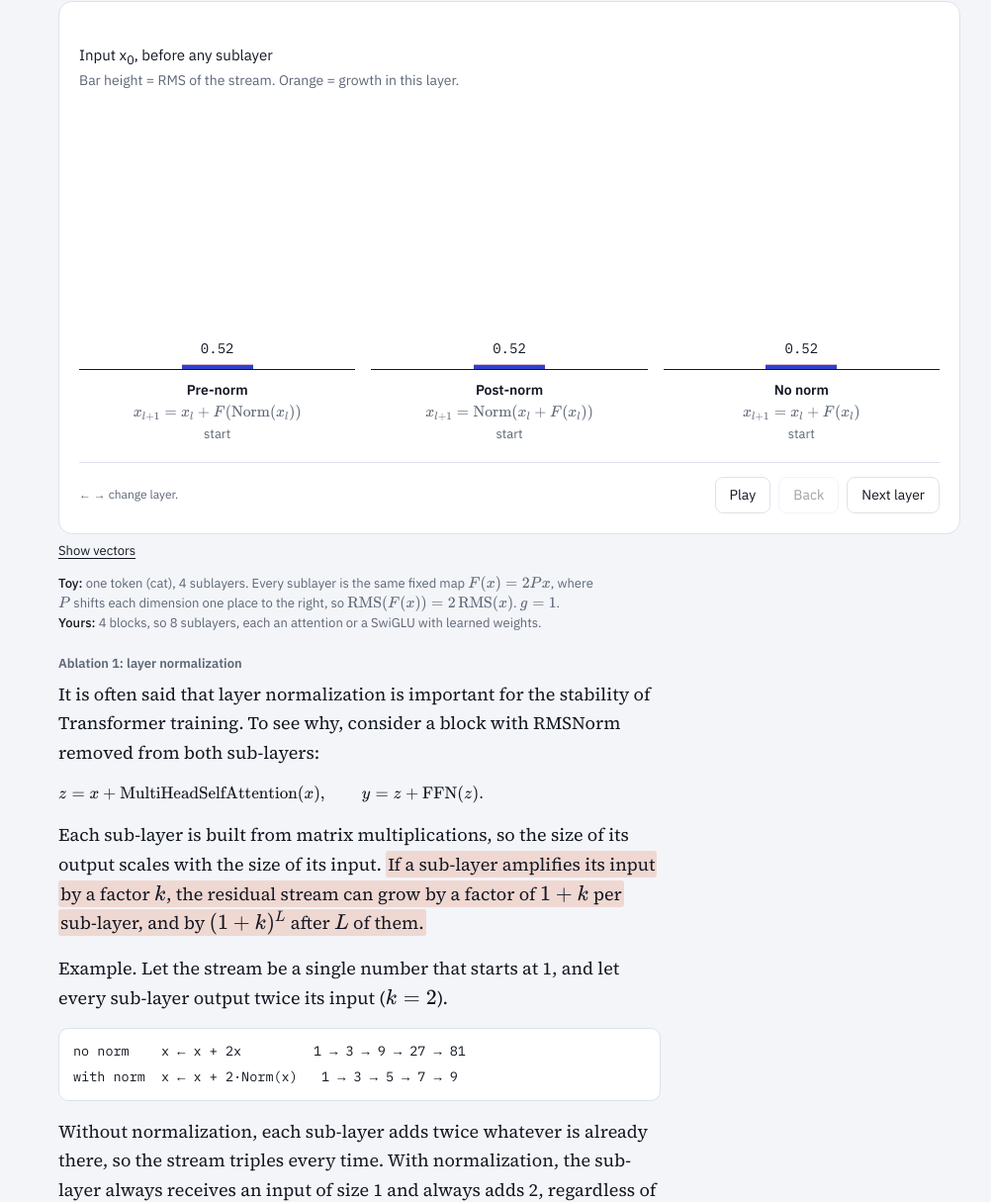
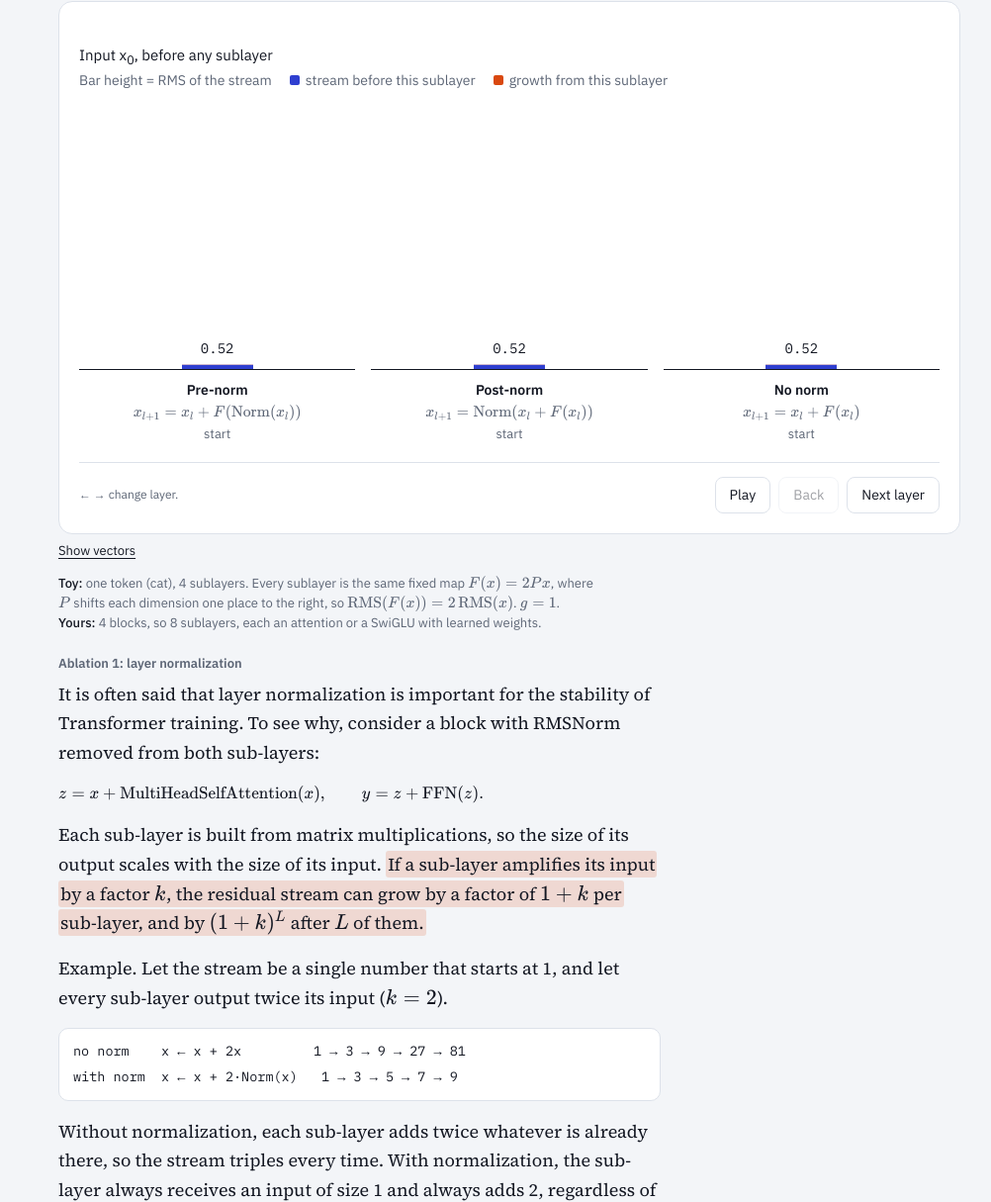
Before and after one commit to ym820/llm-notebook, a plain HTML site: page rmsnorm.html in a window 1280 px wide. Shown: the part 2921-4136 px from the top of the page at 99% size, without its empty margins (233-1235 px from the left). Drawn offline with nearby package versions, Linux system fonts and the light colour scheme.

Commit message:
Add a legend to the bar stage and explain the post-norm reset
Co-Authored-By: Claude Fable 5.2 <noreply@anthropic.com>

```diff
--- a/rmsnorm.html
+++ b/rmsnorm.html
@@ -141,7 +141,7 @@
     </div>
     <div class="node-body"><div class="node-inner"><div class="node-pad">
       <div class="stage" id="bars">
-        <div class="step-formula"><div id="barStep"></div><p>Bar height = RMS of the stream. Orange = growth in this layer.</p></div>
+        <div class="step-formula"><div id="barStep"></div><p class="legend"><span>Bar height = RMS of the stream</span><span><i class="sw old"></i>stream before this sublayer</span><span><i class="sw new"></i>growth from this sublayer</span></p></div>
         <div class="barrow" id="barrow"></div>
         <div class="stage-foot">
           <span class="kbd">← → change layer.</span>
@@ -377,8 +377,10 @@ function renderBars() {
     col.querySelector(".old").style.setProperty("--s", Math.min(prev, now) / TOPR);
     const num = col.querySelector(".barnum");
     num.textContent = f(now); num.style.setProperty("--s", now / TOPR);
-    col.querySelector(".barnote").textContent = !layer ? "start" :
-      `adds RMS ${f(upd(m, layer) * prev)}, ${f(upd(m, layer))}× the stream` + (i === 1 ? ", then reset to 1" : "");
+    // post-norm: show the size before Norm, since Norm's output always has RMS 1 (g = 1)
+    col.querySelector(".barnote").textContent = !layer ? "start" : i === 1
+      ? `grows to ${f(rms(add(m.xs[layer - 1], F(m.xs[layer - 1]))))}, then Norm rescales it to 1.00`
+      : `adds RMS ${f(upd(m, layer) * prev)}, ${f(upd(m, layer))}× the stream`;
   });
   $("bPrev").disabled = layer === 0; $("bNext").disabled = layer === LAYERS;
   $("bPlay").textContent = timer ? "Pause" : "Play";
--- a/style.css
+++ b/style.css
@@ -227,4 +227,7 @@ details.aside .derive { margin-top: 10px; color: var(--ink); }
 .barf { overflow-x: auto; overflow-y: hidden; }
 @media (max-width: 860px) { .bar { width: 44px; margin-left: -22px; } .barf { font-size: 11px; } }
 @media (prefers-reduced-motion: reduce) { .bar, .barnum { transition: none; } }
+.legend { display: flex; flex-wrap: wrap; gap: 4px 18px; }
+.legend .sw { display: inline-block; width: 10px; height: 10px; margin-right: 6px; border-radius: 2px; }
+.legend .sw.old { background: var(--heat); } .legend .sw.new { background: var(--query); }
 mark { background: color-mix(in oklab, var(--query) 16%, transparent); color: var(--ink); padding: 1px 2px; border-radius: 3px; -webkit-box-decoration-break: clone; box-decoration-break: clone; }
```
